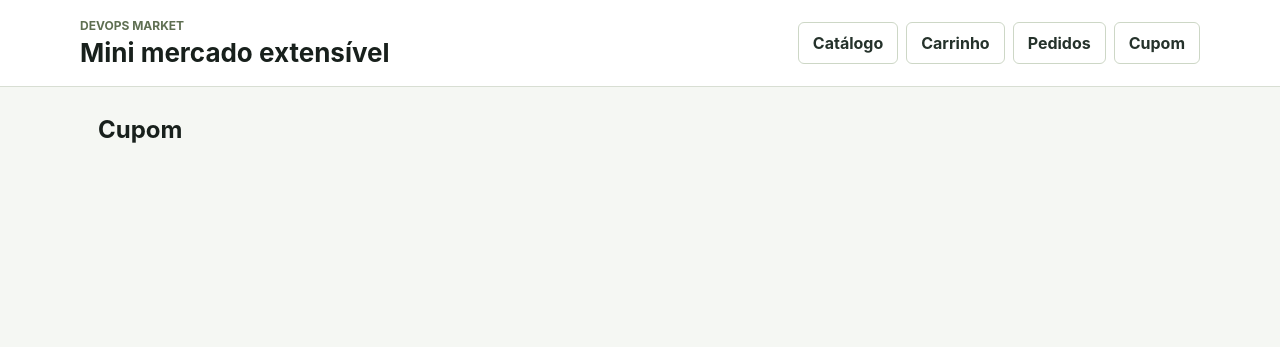
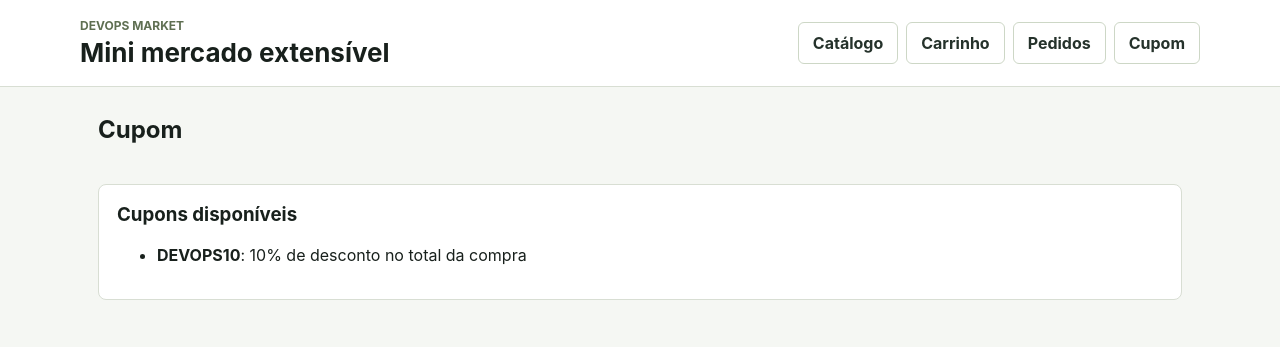
Before and after one commit to marcosfsilva-del/minimercado, a Flask app: page /coupon in a window 1280 px wide. Shown: the top 347 px of the page. Run offline with Flask 3, Linux system fonts and the light colour scheme.

Commit message:
feat: lista cupom DEVOPS10 na pagina de cupons #49

```diff
--- a/app/features/coupon/routes.py
+++ b/app/features/coupon/routes.py
@@ -1,13 +1,13 @@
 from flask import Blueprint, jsonify, render_template, request
 
-from app.features.coupon.service import apply_coupon, status
+from app.features.coupon.service import COUPONS, apply_coupon, status
 
 bp = Blueprint("coupon", __name__, url_prefix="/coupon", template_folder="templates")
 
 
 @bp.get("")
 def page():
-    return render_template("coupon.html")
+    return render_template("coupon.html", coupons=COUPONS)
 
 
 @bp.post("/apply")
@@ -15,7 +15,7 @@ def apply():
     code = request.form.get("code", "")
     total = float(request.form.get("total") or 0)
     result = apply_coupon(code, total)
-    return render_template("coupon.html", result=result)
+    return render_template("coupon.html", result=result, coupons=COUPONS)
 
 
 @bp.get("/api")
--- a/app/features/coupon/templates/coupon.html
+++ b/app/features/coupon/templates/coupon.html
@@ -17,4 +17,12 @@
   <p><a href="/cart">Voltar ao carrinho</a></p>
 </article>
 {% endif %}
+<article class="panel">
+  <h3>Cupons disponíveis</h3>
+  <ul>
+    {% for code, rate in coupons.items() %}
+    <li><strong>{{ code }}</strong>: {{ "%.0f"|format(rate * 100) }}% de desconto no total da compra</li>
+    {% endfor %}
+  </ul>
+</article>
 {% endblock %}
```
